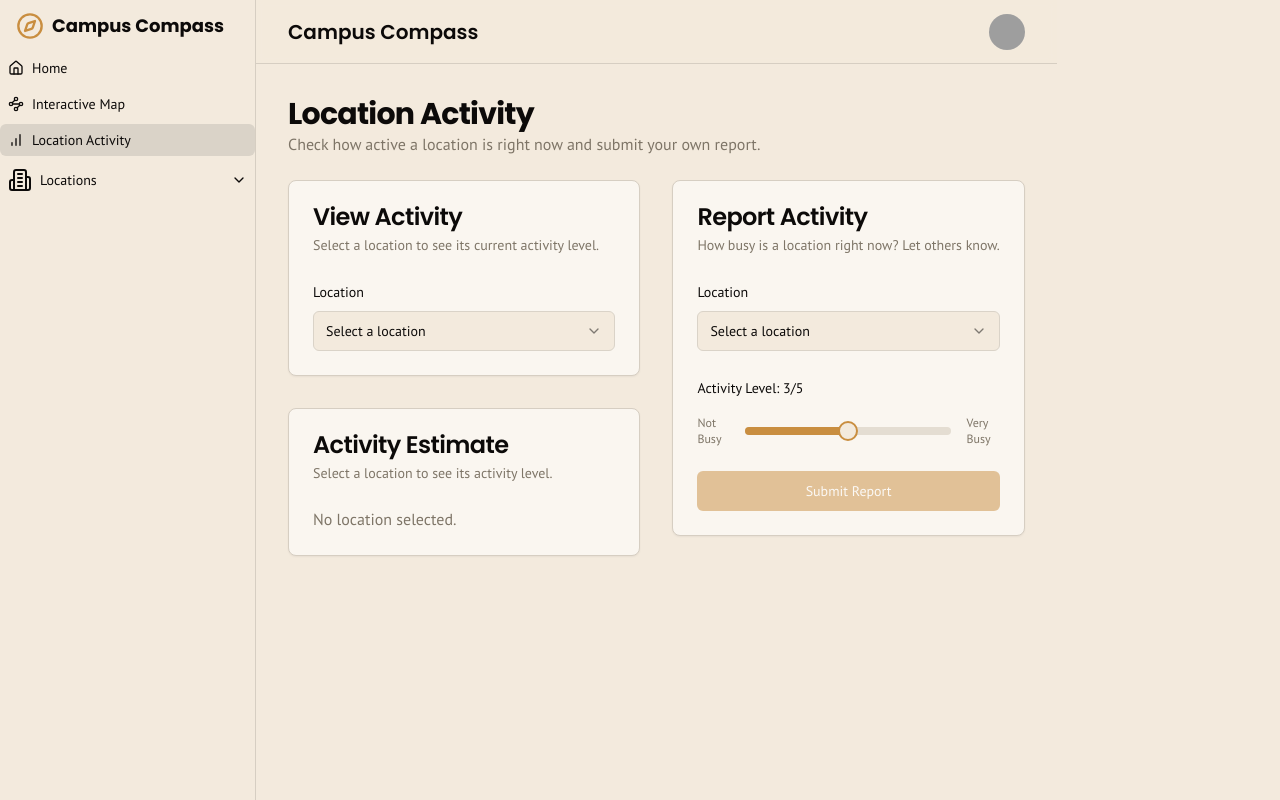
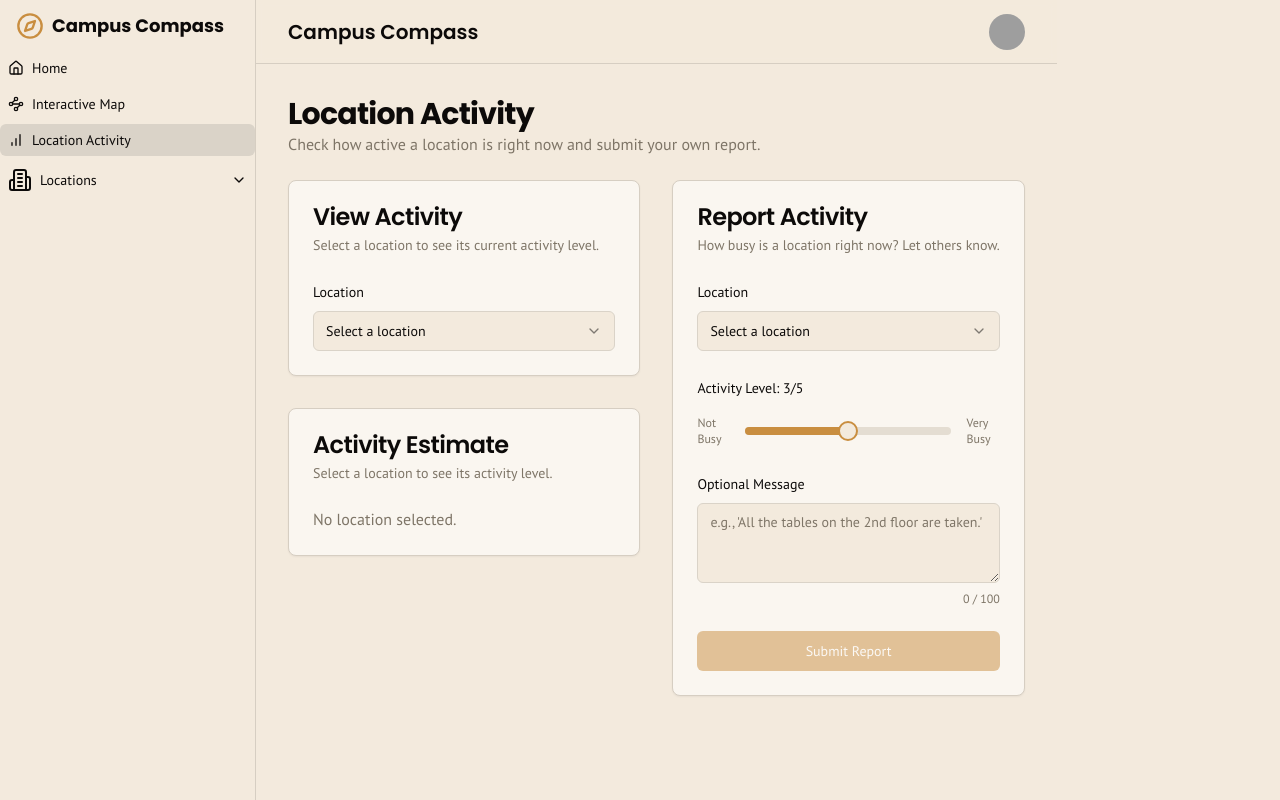
Before and after one commit to nathansimpson2007/HelloWorldHackathon, a Next.js app: page /activity-tool in a window 1280 px wide. Built offline with nearby package versions, Linux system fonts and the light colour scheme; grey boxes are pictures that could not be loaded.

Commit message:
Under location activity, when you report activity, give the option of se

```diff
--- a/src/app/actions.ts
+++ b/src/app/actions.ts
@@ -41,22 +41,25 @@ export async function addAlert(data: unknown) {
 const busynessReportSchema = z.object({
   locationId: z.string().min(1),
   rating: z.number().min(1).max(5),
+  message: z.string().max(100).optional(),
 });
 
 export async function submitBusynessReport(
   locationId: string,
-  rating: number
+  rating: number,
+  message?: string
 ) {
   const validatedFields = busynessReportSchema.safeParse({
     locationId,
     rating,
+    message,
   });
 
   if (!validatedFields.success) {
     throw new Error('Invalid busyness report data');
   }
 
-  const { locationId: buildingId, rating: activityLevel } = validatedFields.data;
+  const { locationId: buildingId, rating: activityLevel, message: reportMessage } = validatedFields.data;
   const locationActivityRef = doc(db, 'locations_activity', buildingId);
 
   try {
@@ -88,10 +91,16 @@ export async function submitBusynessReport(
         { merge: true }
       );
 
-      transaction.set(newReportRef, {
+      const reportData: { activityLevel: number; timestamp: any; message?: string } = {
         activityLevel,
         timestamp: serverTimestamp(),
-      });
+      };
+
+      if (reportMessage) {
+        reportData.message = reportMessage;
+      }
+
+      transaction.set(newReportRef, reportData);
     });
   } catch (error) {
     console.error('Error submitting busyness report: ', error);
--- a/src/components/activity-display.tsx
+++ b/src/components/activity-display.tsx
@@ -22,6 +22,7 @@ import {
 interface Report {
   activityLevel: number;
   timestamp: any;
+  message?: string;
 }
 
 interface ActivityDisplayProps {
@@ -110,12 +111,15 @@ export function ActivityDisplay({
 
         <div>
           <h4 className="font-semibold mb-2">Recent Reports:</h4>
-          <div className="space-y-2 text-sm text-muted-foreground">
+          <div className="space-y-3 text-sm text-muted-foreground">
             {reports.length > 0 ? (
               reports.map((r, index) => (
-                <p key={index} className="border-l-2 pl-3">
-                  Level {r.activityLevel}/5
-                </p>
+                <div key={index} className="border-l-2 pl-3">
+                  <p className="font-medium">Level {r.activityLevel}/5</p>
+                  {r.message && (
+                    <p className="text-xs italic">"{r.message}"</p>
+                  )}
+                </div>
               ))
             ) : (
               <p>No reports submitted yet for this building. Be the first!</p>
--- a/src/components/activity-reporter.tsx
+++ b/src/components/activity-reporter.tsx
@@ -23,10 +23,14 @@ import {
 } from './ui/select';
 import { Slider } from './ui/slider';
 import { useToast } from '@/hooks/use-toast';
+import { Textarea } from './ui/textarea';
+
+const MESSAGE_CHAR_LIMIT = 100;
 
 export function ActivityReporter() {
   const [locationId, setLocationId] = useState('');
   const [rating, setRating] = useState(3);
+  const [message, setMessage] = useState('');
   const [isSubmitting, setIsSubmitting] = useState(false);
   const { toast } = useToast();
 
@@ -51,7 +55,7 @@ export function ActivityReporter() {
     }, 5000);
 
     try {
-      await submitBusynessReport(locationId, rating);
+      await submitBusynessReport(locationId, rating, message);
       clearTimeout(submissionTimeout);
       toast({
         title: 'Report Submitted',
@@ -59,6 +63,7 @@ export function ActivityReporter() {
       });
       setLocationId('');
       setRating(3);
+      setMessage('');
     } catch (error) {
       clearTimeout(submissionTimeout);
       toast({
@@ -115,6 +120,20 @@ export function ActivityReporter() {
             <span className="text-xs text-muted-foreground">Very Busy</span>
           </div>
         </div>
+        <div className="space-y-2">
+          <Label htmlFor="message">Optional Message</Label>
+          <Textarea
+            id="message"
+            placeholder="e.g., 'All the tables on the 2nd floor are taken.'"
+            value={message}
+            onChange={(e) => setMessage(e.target.value)}
+            maxLength={MESSAGE_CHAR_LIMIT}
+            disabled={isSubmitting}
+          />
+          <p className="text-xs text-muted-foreground text-right">
+            {message.length} / {MESSAGE_CHAR_LIMIT}
+          </p>
+        </div>
       </CardContent>
       <CardFooter>
         <Button
```
